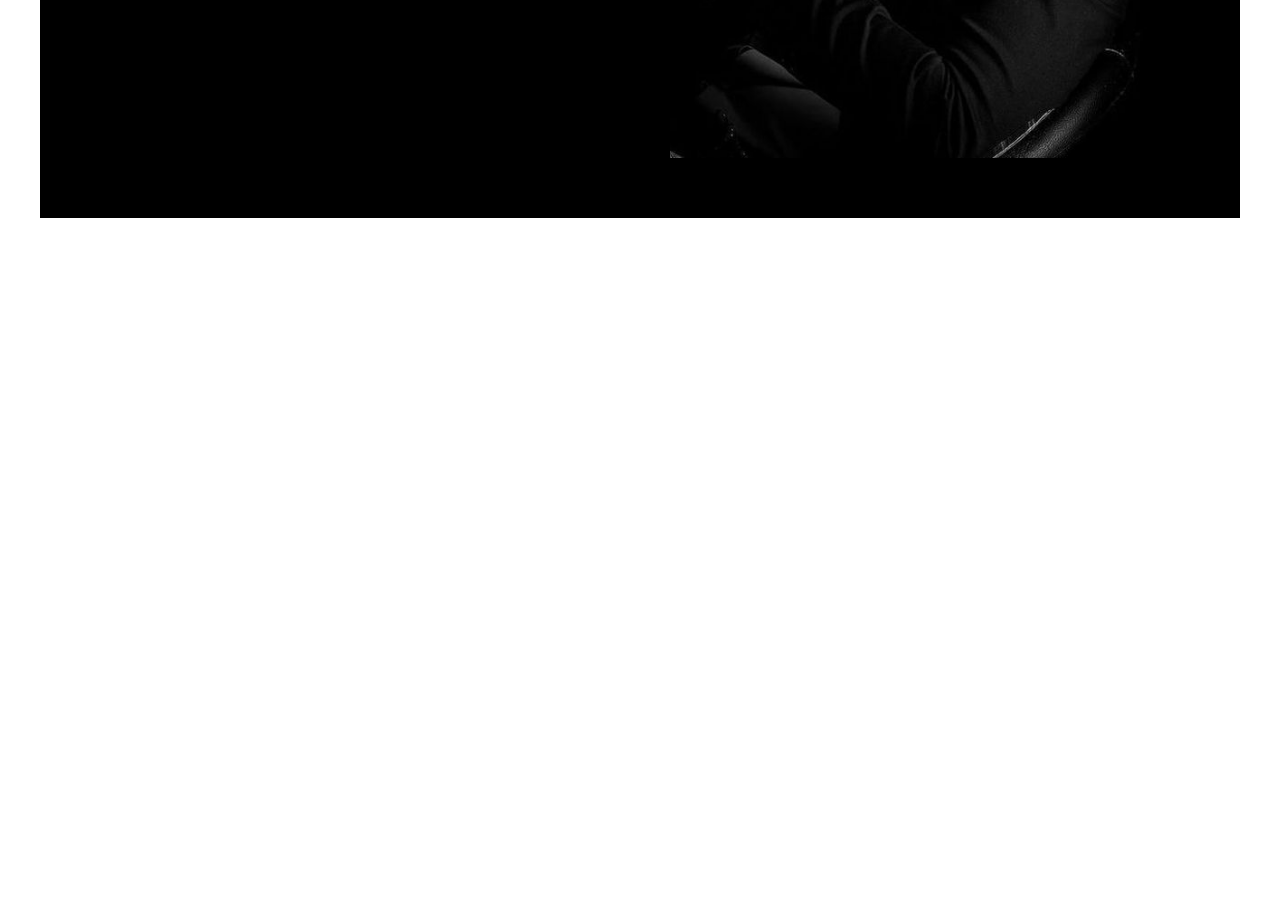
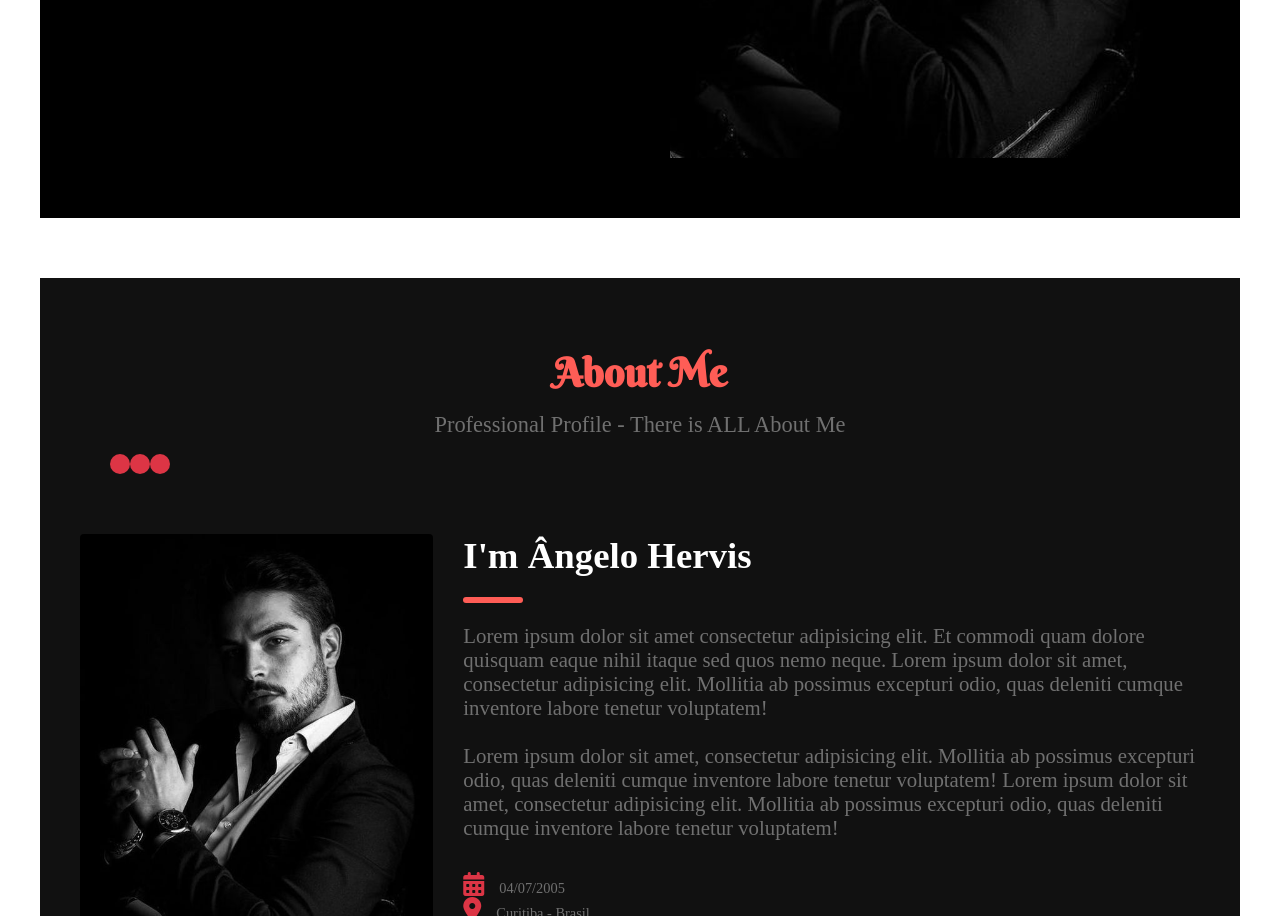
Before and after one commit to AngeloHervis/projects-to-show, a plain HTML site: page Sobre mim pt2/index.html in a window 1280 px wide. Shown: the part 607-1523 px from the top of the page. Before the commit the page ends 825 px from the top, so only its background shows below. Drawn offline with Linux system fonts and the light colour scheme.

Commit message:
Atualização

```diff
--- a/Sobre mim pt2/index.html
+++ b/Sobre mim pt2/index.html
@@ -8,6 +8,9 @@
     <meta name="viewport" content="width=device-width, initial-scale=1.0">
     <title>Portfolio</title>
     <link rel="stylesheet" href="style.css">
+    <link rel="stylesheet" href="https://cdnjs.cloudflare.com/ajax/libs/font-awesome/6.4.0/css/all.min.css"
+        integrity="sha512-iecdLmaskl7CVkqkXNQ/ZH/XLlvWZOJyj7Yy7tcenmpD1ypASozpmT/E0iPtmFIB46ZmdtAc9eNBvH0H/ZpiBw=="
+        crossorigin="anonymous" referrerpolicy="no-referrer" />
 </head>
 
 <body>
@@ -23,6 +26,7 @@
                 <li><a href="#pricing">Pricing</a></li>
                 <li><a href="#contact">Contact</a></li>
             </ul>
+            <i class="fa-solid fa-bars"></i>
         </nav>
     </header>
     <section aria-label="seção currículo download Ângelo" class="section-div">
@@ -35,6 +39,42 @@
         </div>
         <img src="Imagens/homem_terno.png" alt="Imagem pessoa ilustrativa">
     </section>
+    <main>
+        <article aria-label="seção sobre mim" class="sobre">
+            <div class="sobre_titulo">
+                <h1>About Me</h1>
+                <p>Professional Profile - There is ALL About Me</p>
+                <div aria-label="Seção apenas de ilustrações de botões">
+                    <span></span>
+                    <span></span>
+                    <span></span>
+                </div>
+            </div>
+            <img src="Imagens/homem_terno.png" alt="Imagem de uma pessoa ilustrativa">
+            <div class="sobre_conteudo">
+                <div class="sobre_texto">
+                    <h1>I'm Ângelo Hervis</h1>
+                    <p>Lorem ipsum dolor sit amet consectetur adipisicing elit. Et commodi quam dolore quisquam eaque
+                        nihil itaque sed quos nemo neque.
+                        Lorem ipsum dolor sit amet, consectetur adipisicing elit. Mollitia ab possimus excepturi odio,
+                        quas deleniti cumque inventore labore tenetur voluptatem!
+                        <br>
+                        <br>
+                        Lorem ipsum dolor sit amet, consectetur adipisicing elit. Mollitia ab possimus excepturi odio,
+                        quas deleniti cumque inventore labore tenetur voluptatem!
+                        Lorem ipsum dolor sit amet, consectetur adipisicing elit. Mollitia ab possimus excepturi odio,
+                        quas deleniti cumque inventore labore tenetur voluptatem!
+                    </p>
+                </div>
+                <div class="sobre_info">
+                    <p><i class="fa-solid fa-calendar-days"></i>04/07/2005</p>
+                    <p><i class="fa-solid fa-location-dot"></i>Curitiba - Brasil</p>
+                    <p><i class="fa-brands fa-whatsapp"></i>+55 41 98817-8256</p>
+                    <p><i class="fa-solid fa-envelope"></i>Angelo.hervis@gmail.com</p>
+                </div>
+            </div>
+        </article>
+    </main>
     <script src="script.js"></script>
 </body>
 
--- a/Sobre mim pt2/script.js
+++ b/Sobre mim pt2/script.js
@@ -9,6 +9,5 @@ function ativarLetra(elemento){
 }
 
 
-
-
 const titulo = document.querySelector('.digitando');
+ativarLetra(titulo);
--- a/Sobre mim pt2/style.css
+++ b/Sobre mim pt2/style.css
@@ -10,6 +10,7 @@
 }
 
 body {
+    background-color: 000;
     max-width: 1200px;
     margin: 0 auto;
 }
@@ -46,6 +47,7 @@ header .nav-primary li a {
 }
 
 .section-div{
+    animation: inicializar .7s forwards;
     background-color: #000;
     display: grid;
     grid-template-columns: 1fr 1fr;
@@ -82,6 +84,219 @@ header .nav-primary li a {
     border: 2px solid white;
 }
 
+.digitando::after{
+    content: '|';
+    margin-left: 5px;
+    opacity: 1;
+    animation: pisca .5s infinite;
+}
+
+
 .section-div img {
     max-width: 100%;
 }
+
+/*
+@keyframes pisca {
+    from {
+        opacity: 1;
+    }
+
+
+    to{
+        opacity: 0;
+    }
+}
+
+@keyframes inicializar {
+    from {
+        opacity: 0;
+        transform: translate3d(0, -60px, 0);
+    }
+
+
+    to{
+        opacity: 1;
+        transform: translate3d(0, 0, 0);
+    }
+} */
+
+
+
+/*SEÇÃO PRINCIPAL*/
+
+main {
+    background-color: #111;
+    color: white;
+}
+
+main .sobre{
+    margin-top: 60px;
+    display: grid;
+    grid-template-columns: 1fr 1fr 1fr;
+    gap: 30px;
+    justify-content: center;
+    padding: 40px;
+
+}
+
+.sobre_titulo{
+    margin: 30px;
+    grid-column: 1/-1;
+    text-align: center;
+    color: #fff;
+}
+
+.sobre_titulo h1{
+    font-size: 2.5rem;
+    color: #ff5d56;
+    margin-bottom: 15px;
+    font-family: 'Berkshire Swash', cursive;
+}
+
+.sobre_titulo p{
+    color: #707070;
+    font-size: 1.4rem;
+    margin-bottom: 1rem;
+    position: relative;
+}
+
+.sobre_titulo div{
+    display: flex;
+}
+
+.sobre_titulo span{
+    display: block;
+    height: 20px;
+    width: 20px;
+    border-radius: 50%;
+    background-color: #dc3545;
+}
+
+.sobre img{
+    animation: ladoSecao .6s ease-in-out forwards;
+    cursor: pointer;
+    grid-row: 2;
+    max-width: 100%;
+    border-radius: 4px;
+    filter: blur(0);
+}
+
+.sobre img:hover{
+    transition: .5s ease-in;
+    filter: blur(1px);
+}
+
+.sobre_conteudo{
+    animation: sobeSecao .6s ease-in-out forwards;
+    grid-column: 2/-1;
+    display: grid;
+    color: #707070;
+    grid-template-columns: 1fr 1fr;
+}
+
+.sobre_texto {
+    display: grid;
+    grid-column: 1/-1;
+    grid-template-columns: 1fr 1fr;
+}
+
+.sobre_texto h1{
+    font-size: 2.3rem;
+    color: #fff;
+    grid-column: 1/-1;
+}
+
+.sobre_texto h1::after{
+    background-color: #ff5d56;
+    height: 6px;
+    width: 60px;
+    margin: 20px 0;
+    content: '';
+    display: block;
+    border-radius: 5px;
+}
+
+.sobre_texto p{
+    font-size: 1.3rem;
+    grid-row: 2;
+    grid-column: 1/-1;
+}
+
+.sobre_info {
+    margin-top: 30px;
+    grid-template-columns: 1fr 1fr;
+    grid-column: 1/-1;
+    gap: 15px;
+    align-items: center;
+}
+
+.sobre_info i{
+    color: #dc3545;
+    display: inline-block;
+    padding-right: 15px;
+    font-size: 1.5rem;
+}
+
+.sobre_info p{
+    font-size: .9rem;
+}
+
+@keyframes sobeSecao {
+    from {
+        transition: .5s;
+        transform: translate3d(60px, 0, 0);
+    }
+
+
+    to{
+        transform: translate3d(0, 0, 0);
+    }
+}
+
+@keyframes ladoSecao {
+    from {
+        transition: .5s;
+        transform: translate3d(-60px, 0, 0);
+    }
+
+
+    to{
+        transform: translate3d(0, 0, 0);
+    }
+}
+
+/* RESPONSIVIDADE */
+
+
+@media(max-width: 992px) {
+    .section-div img{
+        display: none;
+    }
+
+    .section-div{
+        background-image: url(Imagens/homem_terno.png);
+        background-repeat: no-repeat;
+        background-size: cover;
+    }
+
+
+    header .navegacao-primaria{
+        display: none;
+    }
+
+    .header i{
+        color: #f7f7f7;
+        font-size: 3rem;
+    }
+
+
+    .sobre img {
+        grid-column: 1/-1;
+        justify-self: center;
+    }
+
+    .sobre_conteudo{
+        grid-column: 1/-1;
+    }
+}
```
